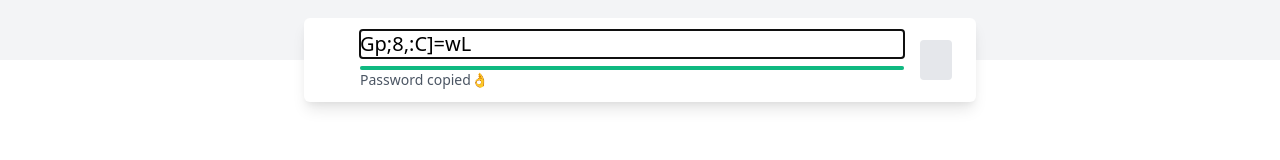
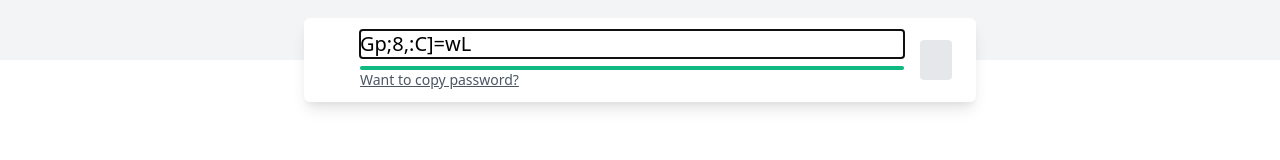
Before and after one commit to mikareich/password-generator, a React (Create React App) app: page / in a window 1280 px wide. Shown: the part 132-292 px from the top of the page. Built offline with nearby package versions, Linux system fonts and the light colour scheme; some icons are missing; what @tailwindcss/typography would draw is missing.

Commit message:
update copy-function

```diff
--- a/src/PasswordGenerator.tsx
+++ b/src/PasswordGenerator.tsx
@@ -32,14 +32,26 @@ function PasswordGenerator() {
   const [password, setPassword] = useState(generatePassword());
   const [passwordStrength, setPasswordStrength] = useState(allStrengths[0]);
   const [passedTests, setPassedTests] = useState<IRule[]>([]);
-  const [failedTests, setFailedTests] = useState<IRule[]>([]);
+  const [helperText, setHelperText] = useState<string | React.ReactNode>("");
+
+  const copyPassword = () => {
+    navigator.clipboard.writeText(password);
+    setHelperText("Password copied 👌");
+  };
+
+  const CopyButton = () => (
+    <button type="button" className="underline" onClick={copyPassword}>
+      Want to copy password?
+    </button>
+  );
 
   useEffect(() => {
     const currentPassedTests = testPassword(password);
-    const currentFailedTests = allRules.filter(
+    const failedTests = allRules.filter(
       (rule) => !currentPassedTests.includes(rule)
     );
-    setFailedTests(currentFailedTests);
+    setHelperText(failedTests[0]?.description || <CopyButton />);
+
     setPassedTests(currentPassedTests);
     if (currentPassedTests.length <= 1) {
       setPasswordStrength(allStrengths[0]);
@@ -47,7 +59,6 @@ function PasswordGenerator() {
       setPasswordStrength(allStrengths[1]);
     } else {
       setPasswordStrength(allStrengths[2]);
-      navigator.clipboard.writeText(password);
     }
   }, [password]);
 
@@ -70,7 +81,7 @@ function PasswordGenerator() {
           />
         </div>
         <div className="truncate text-gray-600 text-sm sm:w-full w-28">
-          {failedTests[0]?.description || "Password copied👌"}
+          {helperText}
         </div>
       </div>
       <button
```
